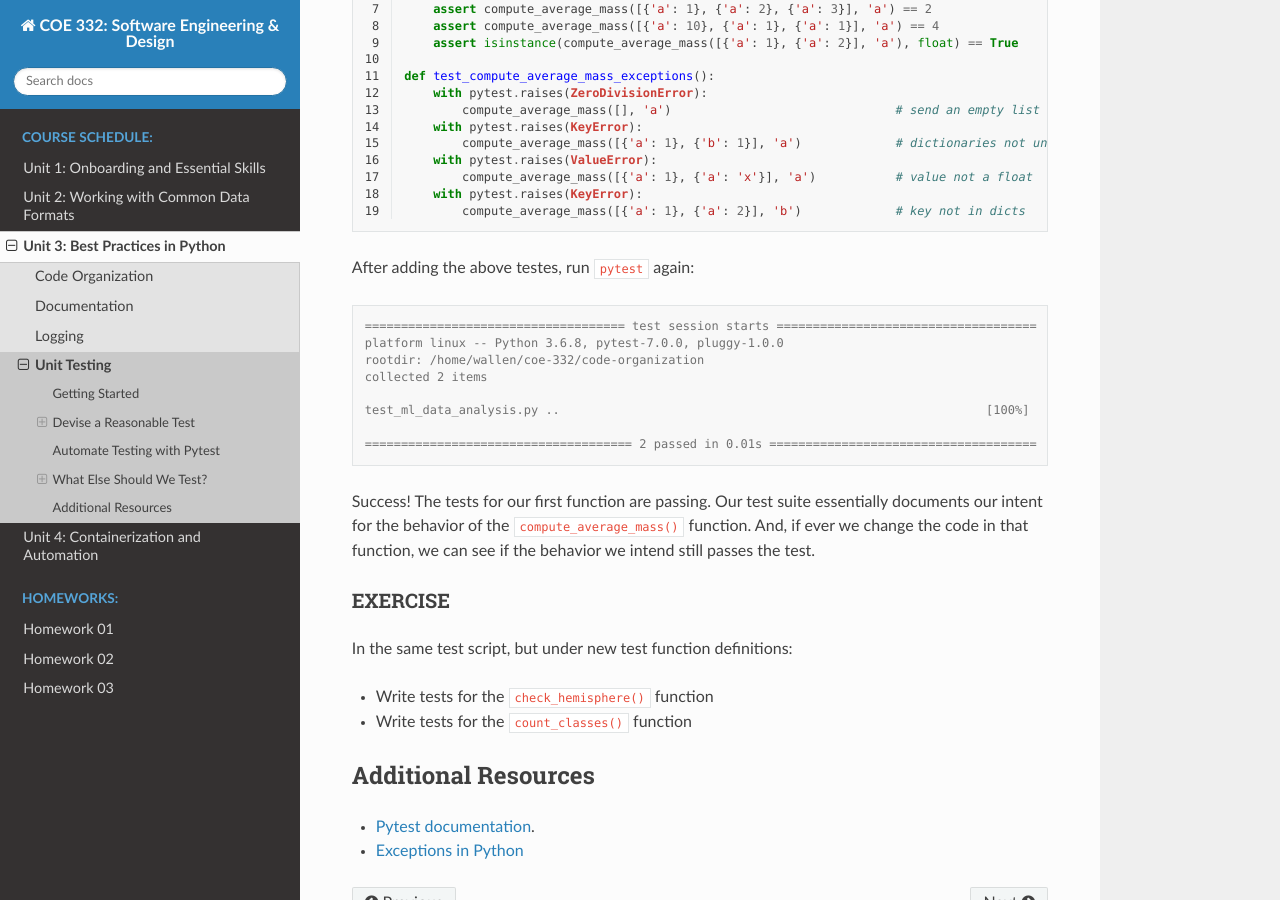
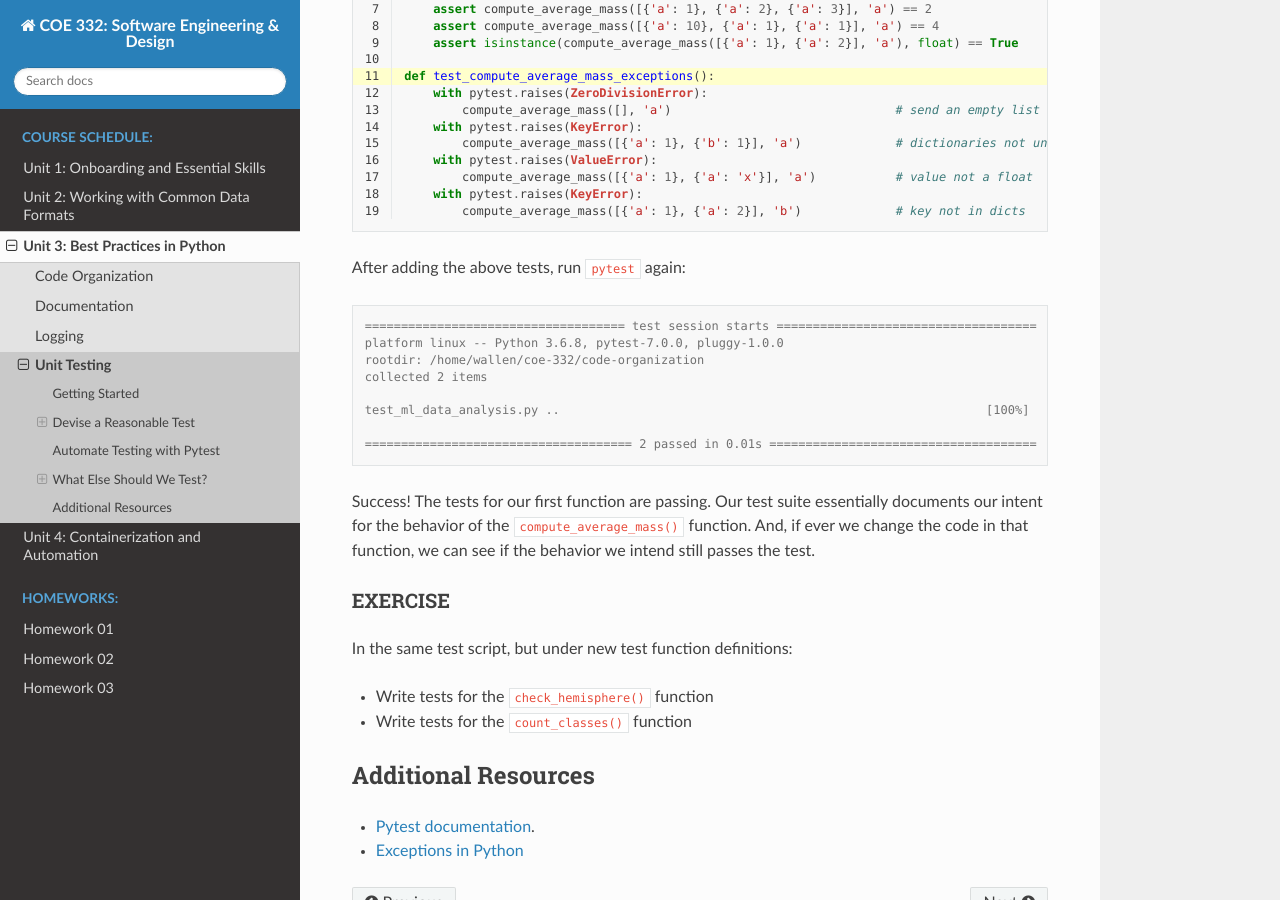
Before and after one commit to TACC/coe-332-sp22, a Sphinx documentation site: the page built from docs/unit03/unittest.rst, in a window 1280 px wide and 900 px high, scrolled down 3648 px. Built offline with Sphinx 7.4.7 and the Read the Docs theme 2.0.0, drawn with Linux system fonts in a browser that asks for light colours.

Commit message:
typo and highlighting error fixed in unittest material

```diff
--- a/docs/unit03/unittest.rst
+++ b/docs/unit03/unittest.rst
@@ -223,7 +223,7 @@ organize them into their own functions.
            compute_average_mass([{'a': 1}, {'a': 2}], 'b')             # key not in dicts
 
 
-After adding the above testes, run ``pytest`` again:
+After adding the above tests, run ``pytest`` again:
 
 .. code-block:: console
 
```
Also changed, not shown: other parts of docs/unit03/unittest.rst (+1 -1 lines).
